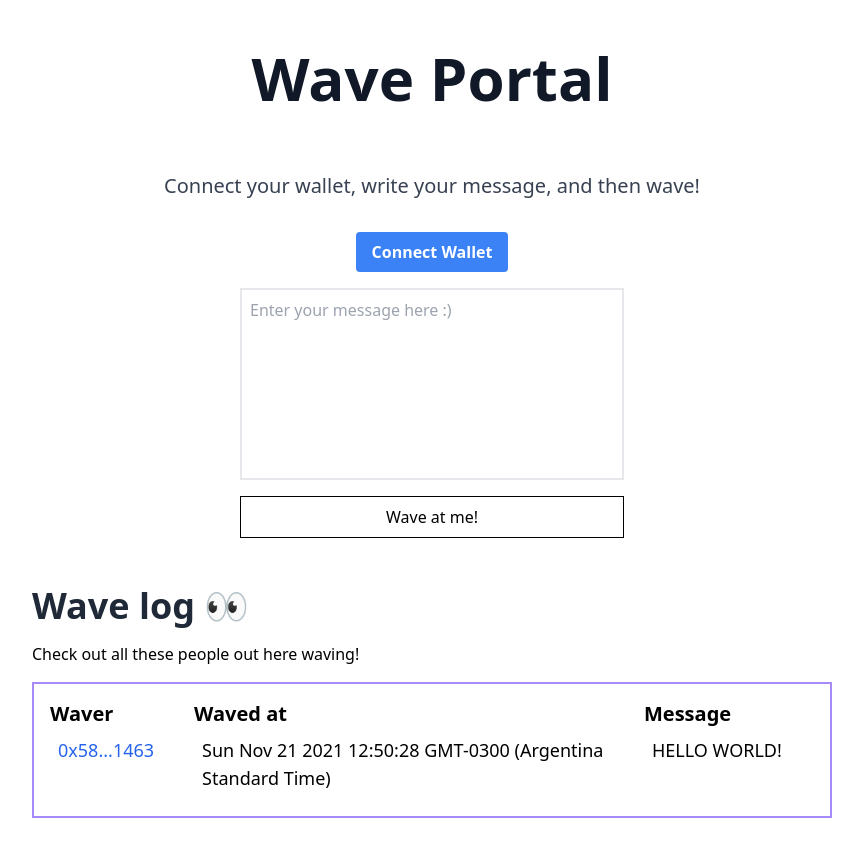
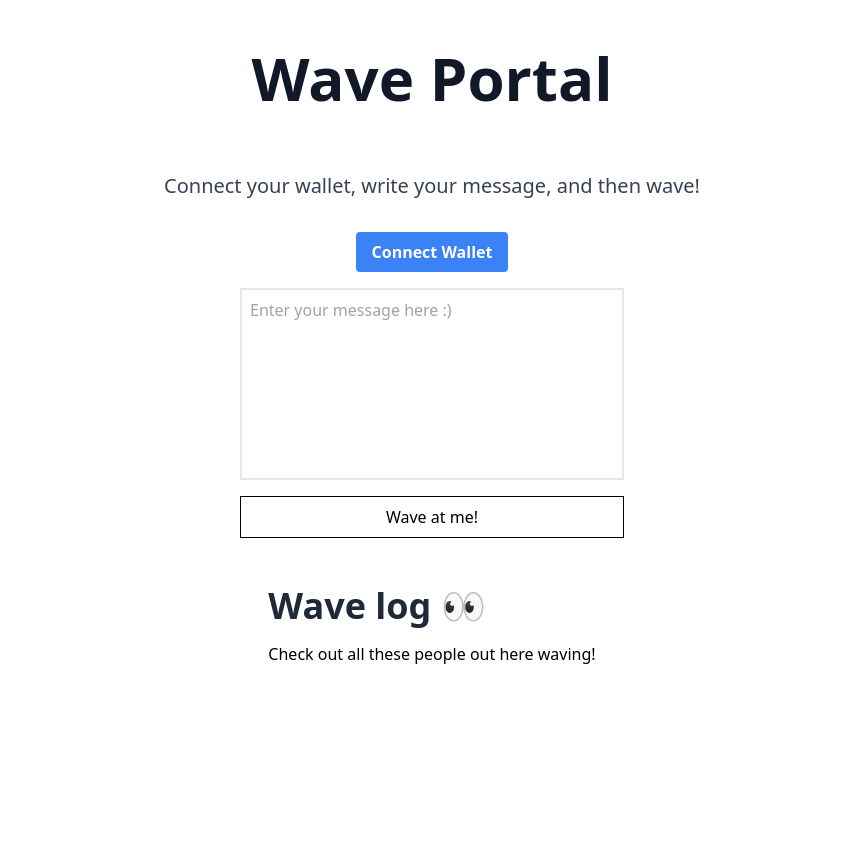
Before and after one commit to mapag/waveportal, a React (Create React App) app in the folder flowerpecker/: page / in a window 1280 px wide. Shown: the top 856 px of the page, without its empty margins (208-1071 px from the left). After the commit the page ends 800 px from the top, so only its background shows below. Built offline with nearby package versions, Linux system fonts and the light colour scheme.

Commit message:
🌼 - Show wave messages!

```diff
--- a/flowerpecker/src/App.js
+++ b/flowerpecker/src/App.js
@@ -6,9 +6,7 @@ import WaveLogHeader from './WaveLog/WaveLogHeader';
 
 function App() {
   const [waveMessage, setWaveMessage] = useState("");
-
   const [currentAccount, setCurrentAccount] = useState("");
-
 
   useEffect(() => {
     checkIfWalletIsConnected();
@@ -89,7 +87,7 @@ function App() {
     }
   }
 
-  // const [count, setCount] = useState(0);
+
 
   return (
     <div className="m-auto flex justify-center my-4" style={{ maxWidth: "800px" }}>
--- a/flowerpecker/src/WaveLog/WaveLogBody.js
+++ b/flowerpecker/src/WaveLog/WaveLogBody.js
@@ -1,19 +1,19 @@
 import React from 'react'
 
-export default function WaveLogBody() {
+export default function WaveLogBody(props) {
 	return (
 		<div class="w-full border-2 border-purple-400 flex justify-between my-4">
 			<div class="flex flex-col p-4">
 				<p class="text-xl font-bold">Waver</p>
-				<a class="text-lg text-blue-600 p-2" href="https://rinkeby.etherscan.io/address/0x580479F448781a47f634475f08c06581B2531463" target="_blank" rel="noopener noreferrer">0x58...1463</a>
+				<a class="text-lg text-blue-600 p-2" href="https://rinkeby.etherscan.io/address/0x580479F448781a47f634475f08c06581B2531463" target="_blank" rel="noopener noreferrer">{props.wave.address}</a>
 			</div>
 			<div class="flex flex-col p-4">
 				<p class="text-xl font-bold max-w-md">Waved at</p>
-				<p class="text-lg p-2">Sun Nov 21 2021 12:50:28 GMT-0300 (Argentina Standard Time)</p>
+				<p class="text-lg p-2">{props.wave.timestamp.toString()}</p>
 			</div>
 			<div class="flex flex-col p-4 min-w-lg w-64">
 				<p class="text-xl font-bold">Message</p>
-				<p class="text-lg p-2">HELLO WORLD!</p>
+				<p class="text-lg p-2">{props.wave.message}</p>
 			</div>
 		</div>
 	)
--- a/flowerpecker/src/WaveLog/WaveLogHeader.js
+++ b/flowerpecker/src/WaveLog/WaveLogHeader.js
@@ -6,13 +6,54 @@ import WaveLogBody from './WaveLogBody';
 
 function WaveLogHeader() {
 	const [waveCount, setWaveCount] = useState(-1);
+  const [allWaves, setAllWaves] = useState([]);
 
-	const contractAddress = '0x6013fe7E69C85a7aAE7b41e78De2Ca88E74642d6';
+	const contractAddress = '0xBb4fe408E0ff18C5fFbC9b12783EFDf8B5C00eE5';
 	const contractABI = ABI.abi;
 
 	useEffect(() => {
 		getTotalWaves();
+		getAllWaves();
 	}, [])
+
+	const getAllWaves = async () => {
+		try {
+			const { ethereum } = window;
+			if (ethereum) {
+				const provider = new ethers.providers.Web3Provider(ethereum);
+				const signer = provider.getSigner();
+				const wavePortalContract = new ethers.Contract(contractAddress, contractABI, signer);
+
+				/*
+				 * Call the getAllWaves method from your Smart Contract
+				 */
+				const waves = await wavePortalContract.getAllWaves();
+
+
+				/*
+				 * We only need address, timestamp, and message in our UI so let's
+				 * pick those out
+				 */
+				let wavesCleaned = [];
+				waves.forEach(wave => {
+					wavesCleaned.push({
+						address: wave.waver,
+						timestamp: new Date(wave.timestamp * 1000),
+						message: wave.message
+					});
+				});
+
+				/*
+				 * Store our data in React State
+				 */
+				setAllWaves(wavesCleaned);
+			} else {
+				console.log("Ethereum object doesn't exist!")
+			}
+		} catch (error) {
+			console.log(error);
+		}
+	}
 
 	const getTotalWaves = async () => {
 		try {
@@ -33,12 +74,13 @@ function WaveLogHeader() {
 		}
 	}
 
+
 	return (
 		<div className="m-auto flex flex-col justify-center py-8">
 			<p className="text-4xl font-extrabold text-gray-800 py-4">Wave log 👀</p>
 			<p>Check out all these people out here waving!</p>
 			{waveCount !== -1 && <p>We already have {waveCount} waves</p>}
-			<WaveLogBody />
+			{allWaves.map((wave) => <WaveLogBody wave={wave} />)}
 		</div>
 	)
 }
```
